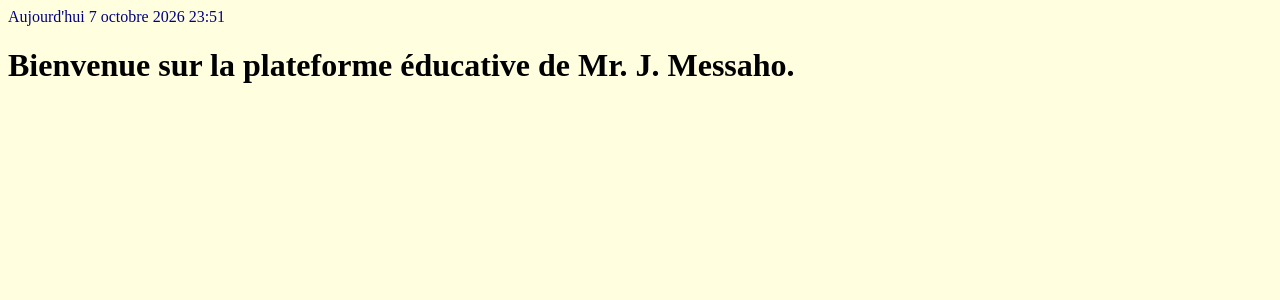
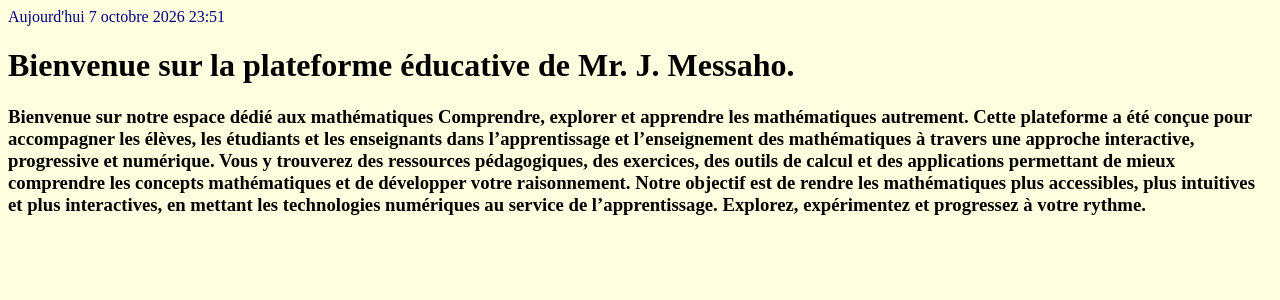
Before and after one commit to jmessaho/django26, a Django app: page / in a window 1280 px wide. Shown: the top 300 px of the page. Run offline with Django 5.2, Linux system fonts and the light colour scheme.

Commit message:
Mise à jour

```diff
--- a/app26/templates/index.html
+++ b/app26/templates/index.html
@@ -12,5 +12,13 @@
 <h1>
     Bienvenue sur la plateforme éducative de Mr. {{ myname }}.
 </h1>
+<h3>
+    Bienvenue sur notre espace dédié aux mathématiques
+Comprendre, explorer et apprendre les mathématiques autrement.
+Cette plateforme a été conçue pour accompagner les élèves, les étudiants et les enseignants dans l’apprentissage et l’enseignement des mathématiques à travers une approche interactive, progressive et numérique.
+Vous y trouverez des ressources pédagogiques, des exercices, des outils de calcul et des applications permettant de mieux comprendre les concepts mathématiques et de développer votre raisonnement.
+Notre objectif est de rendre les mathématiques plus accessibles, plus intuitives et plus interactives, en mettant les technologies numériques au service de l’apprentissage.
+Explorez, expérimentez et progressez à votre rythme.
+</h3>
 </body>
 </html>
```
Also changed, not shown: 1 other file.
